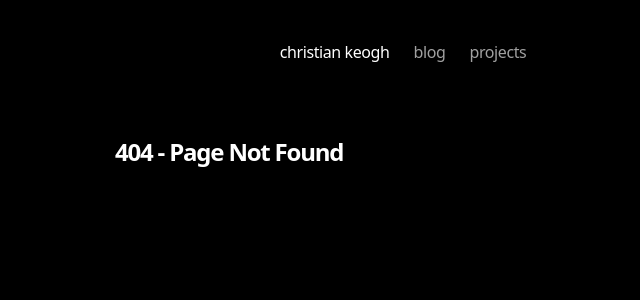
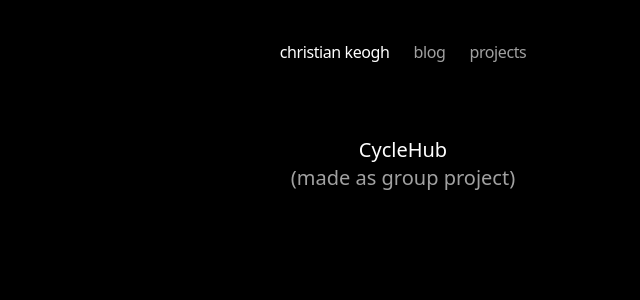
Before and after one commit to ChristianKeogh/personal_website, a Next.js app: page /websites/Cyclehub in a window 1280 px wide. Before the commit this address had no page. Shown: the top 300 px of the page, without its empty margins (237-877 px from the left). Built offline with nearby package versions, Linux system fonts and the light colour scheme.

Commit message:
add cyclehub

```diff
--- a/app/components/nav.tsx
+++ b/app/components/nav.tsx
@@ -24,6 +24,7 @@ const navItems: Record<string, NavItem> = {
     name: "projects",
     dropdownItemsOther: [
       { name: "USCongress", path: "/websites/USCWebsite" },
+      { name: "CycleHub", path: "/websites/Cyclehub" },
       { name: "First Website", path: "/websites/firstWebsite" },
       { name: "Snake", path: "/snake" },
       { name: "Nasa image of the day", path: "/apod" },
--- /dev/null
+++ b/app/websites/Cyclehub/page.tsx
@@ -0,0 +1,23 @@
+"use client";
+import { motion } from "framer-motion";
+
+export default function firstWebsite() {
+  return (
+    <motion.section
+      initial={{ opacity: 0 }}
+      animate={{ opacity: 1 }}
+      className="text-center"
+    >
+      <a
+        className="text-xl"
+        rel="noopener noreferrer"
+        target="_blank"
+        href="https://github.com/ChristianKeogh/CycleHub"
+      >
+        CycleHub
+      </a>
+      <p className="text-neutral-400 text-xl">(made as group project)</p>
+      <a />
+    </motion.section>
+  );
+}
```
